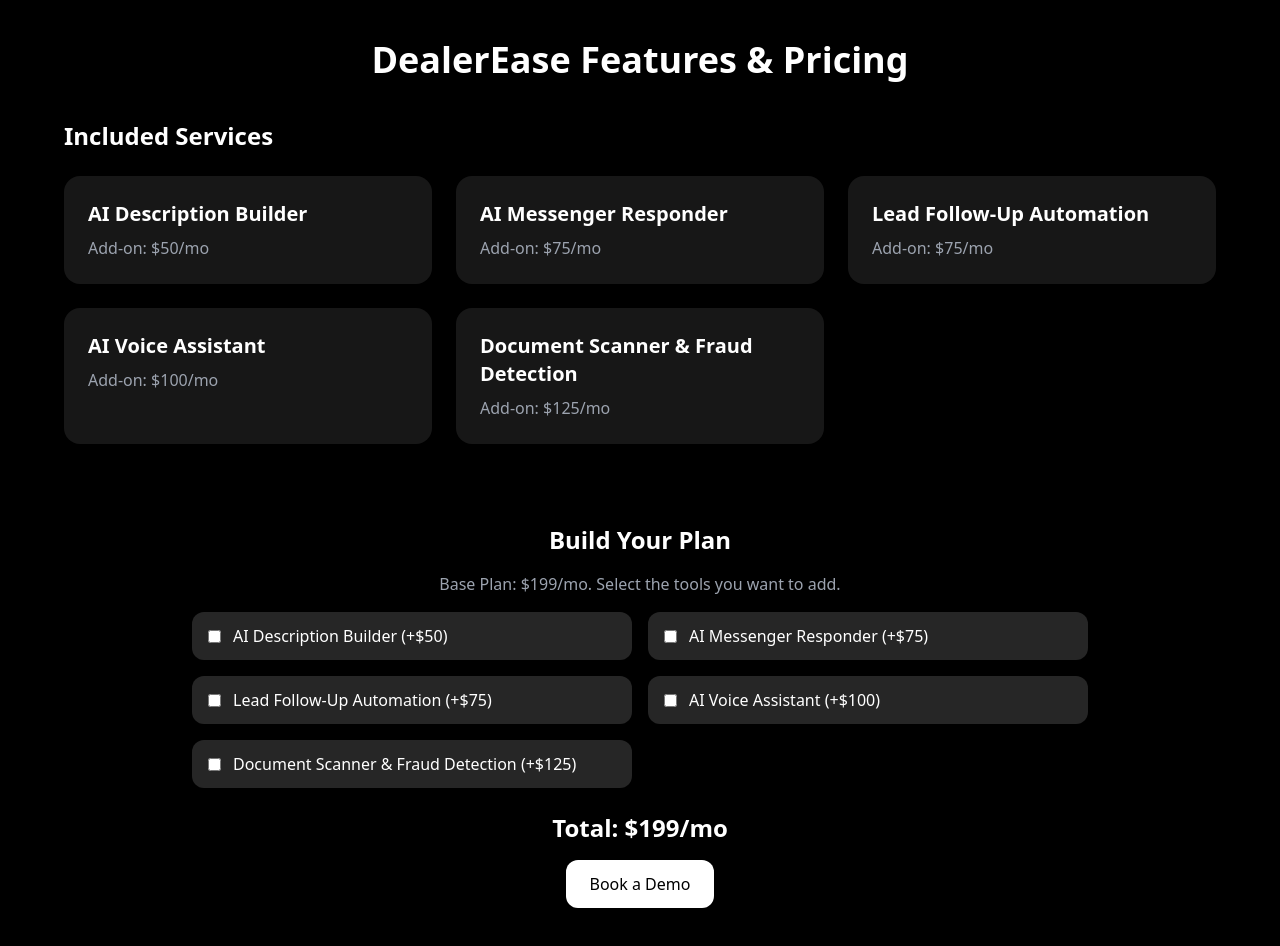
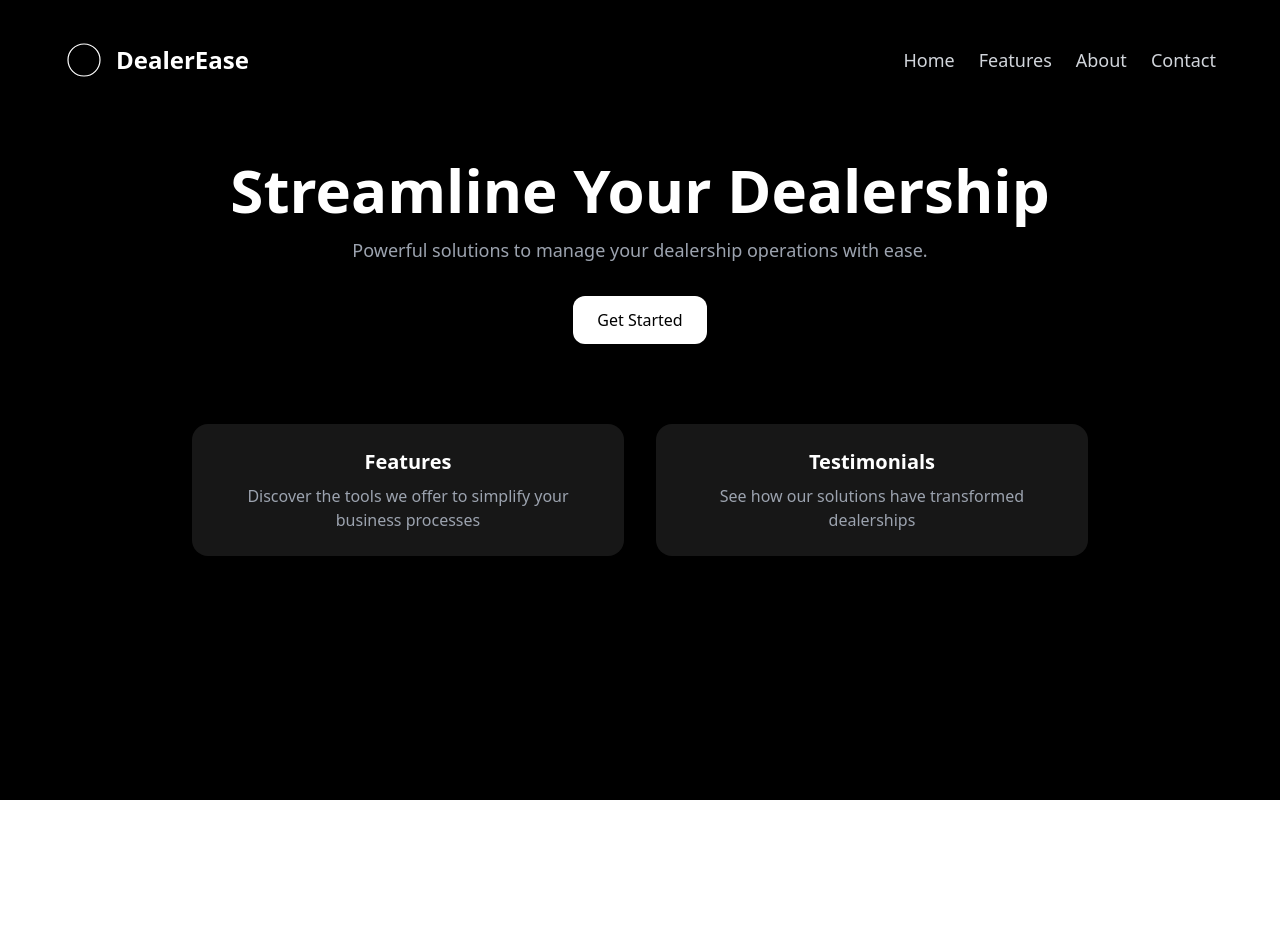
Before and after one commit to DealerEase/last-edit-6-6, a Next.js app: page / in a window 1280 px wide. Shown: the top 946 px of the page. After the commit the page ends 800 px from the top, so only its background shows below. Built offline with nearby package versions, Linux system fonts and the light colour scheme.

Commit message:
Update index.js

```diff
--- a/pages/index.js
+++ b/pages/index.js
@@ -1,64 +1,39 @@
-import React, { useState } from "react";
+import React from "react";
+import Link from "next/link";
 
-export default function FeaturesPage() {
-  const [selected, setSelected] = useState([]);
-  const [total, setTotal] = useState(199);
-
-  const features = [
-    { name: "AI Description Builder", price: 50 },
-    { name: "AI Messenger Responder", price: 75 },
-    { name: "Lead Follow-Up Automation", price: 75 },
-    { name: "AI Voice Assistant", price: 100 },
-    { name: "Document Scanner & Fraud Detection", price: 125 }
-  ];
-
-  const toggleFeature = (name, price) => {
-    let updated;
-    if (selected.includes(name)) {
-      updated = selected.filter((item) => item !== name);
-      setTotal((prev) => Math.max(199, prev - price));
-    } else {
-      updated = [...selected, name];
-      setTotal((prev) => prev + price);
-    }
-    setSelected(updated);
-  };
-
+export default function DealerEaseLanding() {
   return (
     <main className="min-h-screen bg-black text-white font-sans px-6 py-10 flex flex-col items-center">
-      <h1 className="text-4xl font-bold text-white mb-10">DealerEase Features & Pricing</h1>
+      <header className="w-full max-w-6xl flex justify-between items-center mb-20">
+        <div className="flex items-center gap-3">
+          <img src="/logo.svg" alt="DealerEase Logo" className="h-10 w-auto" />
+          <span className="text-2xl font-semibold text-white">DealerEase</span>
+        </div>
+        <nav className="space-x-6 text-lg text-gray-300">
+          <Link href="/"><span className="hover:text-white cursor-pointer">Home</span></Link>
+          <Link href="/features"><span className="hover:text-white cursor-pointer">Features</span></Link>
+          <Link href="#"><span className="hover:text-white cursor-pointer">About</span></Link>
+          <Link href="#"><span className="hover:text-white cursor-pointer">Contact</span></Link>
+        </nav>
+      </header>
 
-      <section className="w-full max-w-6xl mb-20">
-        <h2 className="text-2xl font-bold text-white mb-6">Included Services</h2>
-        <div className="grid grid-cols-1 md:grid-cols-2 lg:grid-cols-3 gap-6">
-          {features.map((feature, idx) => (
-            <div key={idx} className="bg-neutral-900 p-6 rounded-2xl">
-              <h3 className="text-xl font-semibold mb-2 text-white">{feature.name}</h3>
-              <p className="text-gray-400">Add-on: ${feature.price}/mo</p>
-            </div>
-          ))}
-        </div>
+      <section className="text-center mb-20">
+        <h1 className="text-5xl md:text-6xl font-bold mb-4 text-white">Streamline Your Dealership</h1>
+        <p className="text-lg text-gray-400 mb-8">Powerful solutions to manage your dealership operations with ease.</p>
+        <button className="bg-white text-black px-6 py-3 rounded-xl shadow hover:bg-gray-200 transition">
+          Get Started
+        </button>
       </section>
 
-      <section className="w-full max-w-4xl mb-20 text-center">
-        <h2 className="text-2xl font-bold text-white mb-4">Build Your Plan</h2>
-        <p className="text-gray-400 mb-4">Base Plan: $199/mo. Select the tools you want to add.</p>
-        <div className="grid grid-cols-1 md:grid-cols-2 gap-4 mb-6">
-          {features.map((feature, idx) => (
-            <label key={idx} className="flex items-center gap-3 bg-neutral-800 px-4 py-3 rounded-xl cursor-pointer">
-              <input
-                type="checkbox"
-                checked={selected.includes(feature.name)}
-                onChange={() => toggleFeature(feature.name, feature.price)}
-              />
-              <span>{feature.name} (+${feature.price})</span>
-            </label>
-          ))}
+      <section className="grid grid-cols-1 md:grid-cols-2 gap-8 w-full max-w-4xl">
+        <div className="bg-neutral-900 p-6 rounded-2xl text-center">
+          <h2 className="text-xl font-semibold mb-2 text-white">Features</h2>
+          <p className="text-gray-400">Discover the tools we offer to simplify your business processes</p>
         </div>
-        <div className="text-2xl font-semibold text-white mb-4">Total: ${total}/mo</div>
-        <button className="bg-white text-black px-6 py-3 rounded-xl shadow hover:bg-gray-200 transition">
-          Book a Demo
-        </button>
+        <div className="bg-neutral-900 p-6 rounded-2xl text-center">
+          <h2 className="text-xl font-semibold mb-2 text-white">Testimonials</h2>
+          <p className="text-gray-400">See how our solutions have transformed dealerships</p>
+        </div>
       </section>
     </main>
   );
```
